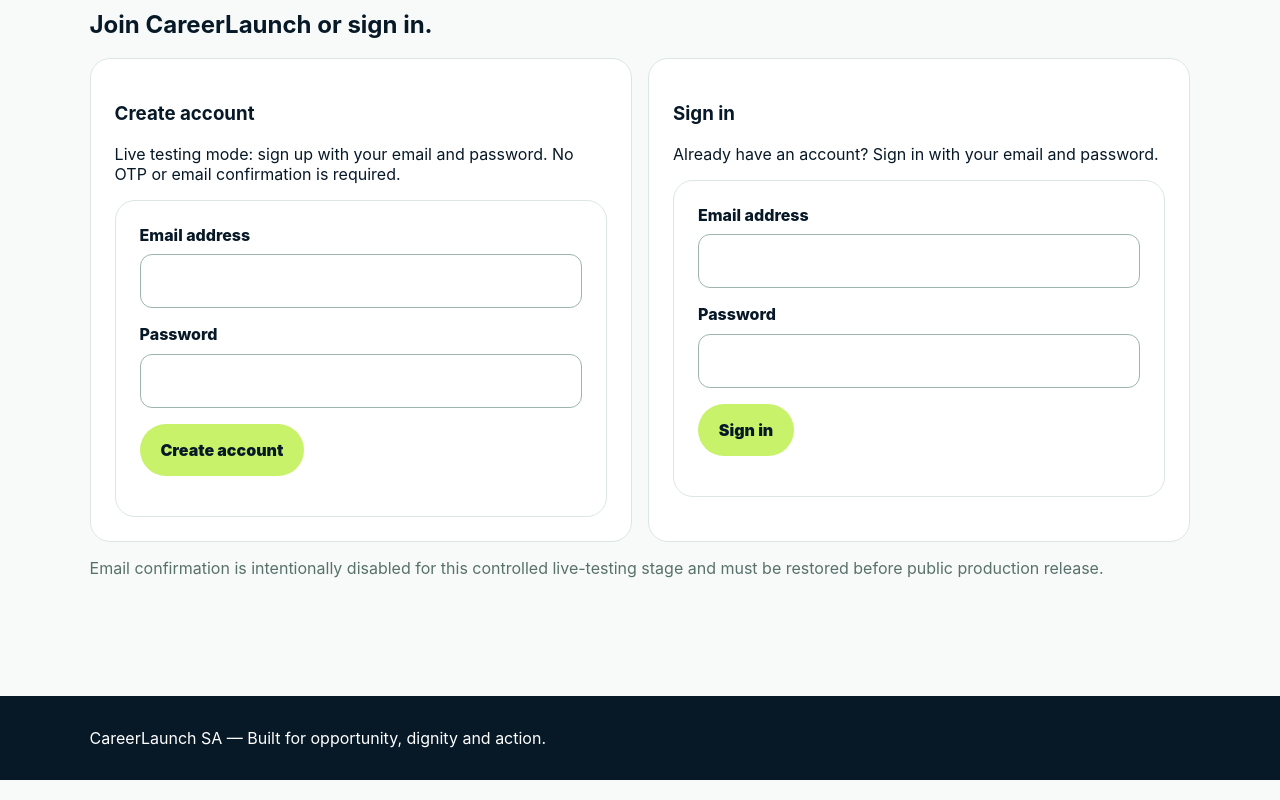
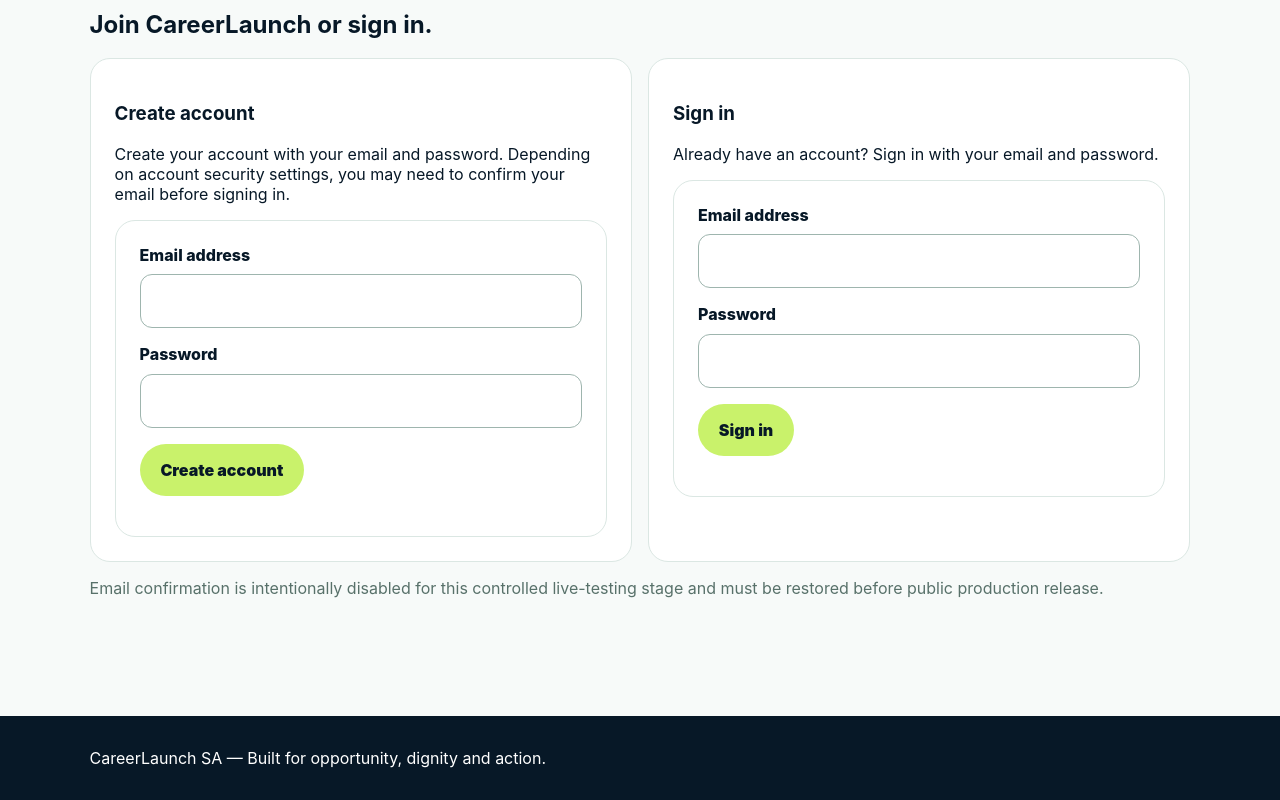
Before and after one commit to denzilarendse/careerlaunch-sa, a website built with Vite: page index.html in a window 1280 px wide. Shown: the part 5238-6038 px from the top of the page. Built offline with nearby package versions, Linux system fonts and the light colour scheme.

Commit message:
fix(auth): avoid promising email confirmation is disabled

```diff
--- a/index.html
+++ b/index.html
@@ -83,7 +83,7 @@
         <div class="grid account-grid">
           <article>
             <h3>Create account</h3>
-            <p>Live testing mode: sign up with your email and password. No OTP or email confirmation is required.</p>
+            <p>Create your account with your email and password. Depending on account security settings, you may need to confirm your email before signing in.</p>
             <form id="signupForm" novalidate>
               <label for="signupEmail">Email address</label>
               <input id="signupEmail" type="email" autocomplete="email" required>
```
